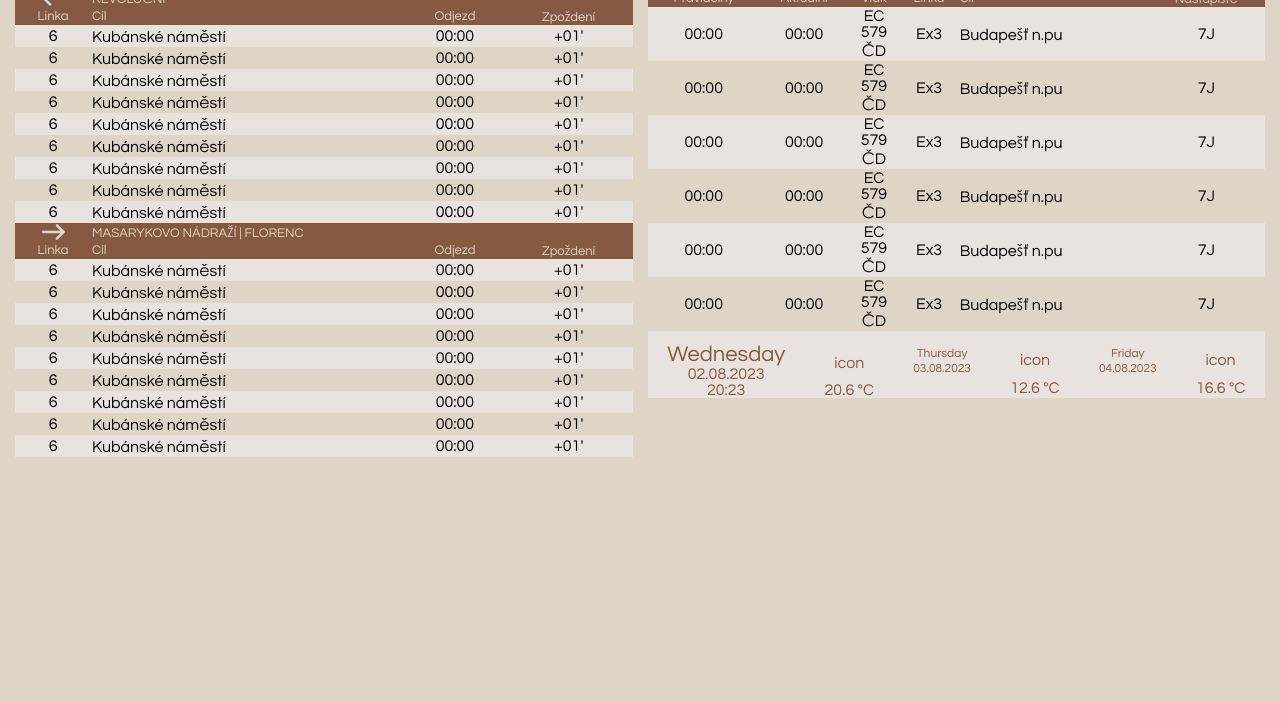
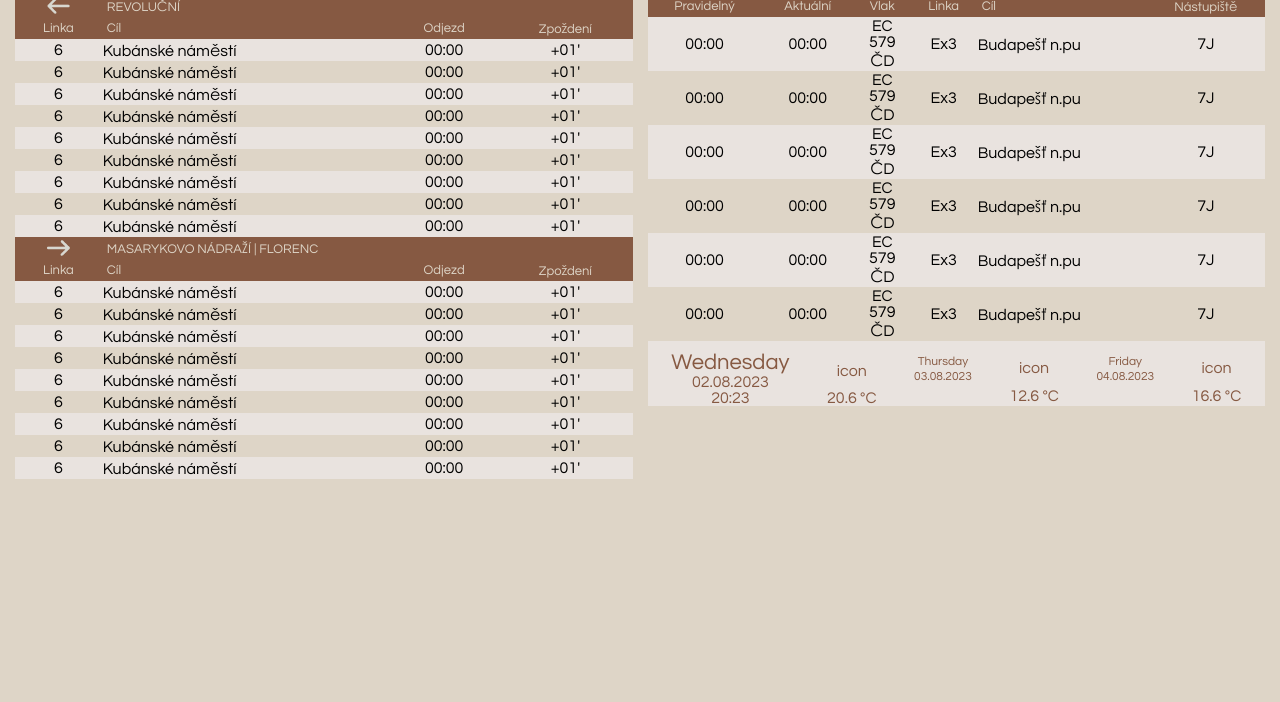
Before and after one commit to HedvikaCapkova/departures_dashboard, a plain HTML site: page index.html in a window 1280 px wide. Shown: the part 98-800 px from the top of the page. Drawn offline with Linux system fonts and the light colour scheme.

Commit message:
adjusted th styling

```diff
--- a/style.less
+++ b/style.less
@@ -20,6 +20,10 @@ html {
 }
 th {
   font-weight: 400;
+  padding-left: 5px;
+  padding-right: 5px;
+  padding-top: 3px;
+  padding-bottom: 3px;
 }
 body {
   background-color: var(--clr-background);
@@ -100,7 +104,9 @@ main {
   color: var(--clr-dark);
   display: grid;
   grid-auto-flow: column;
-  padding-top: 12px;
+  padding-top: 10px;
+  padding-left: 5px;
+  padding-right: 5px;
 
   &__day {
     display: grid;
```
Also changed, not shown: style.css.
